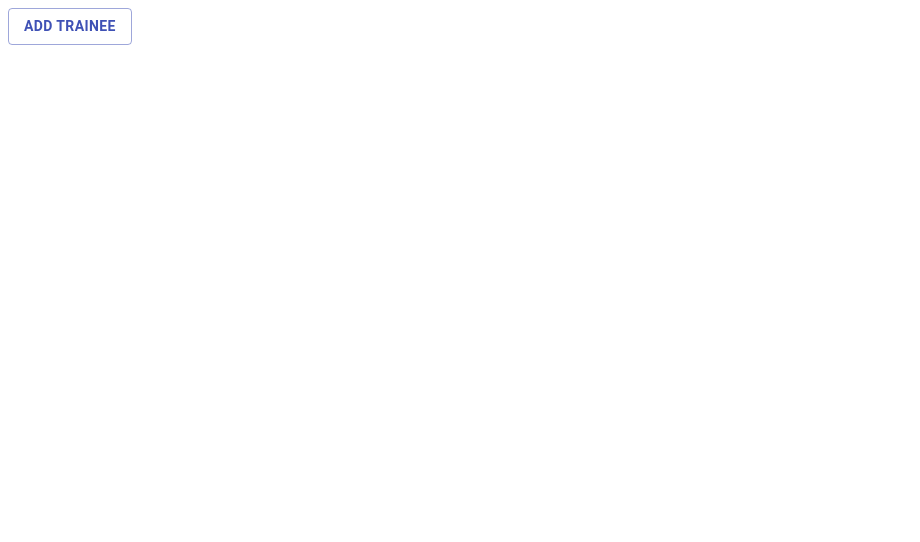
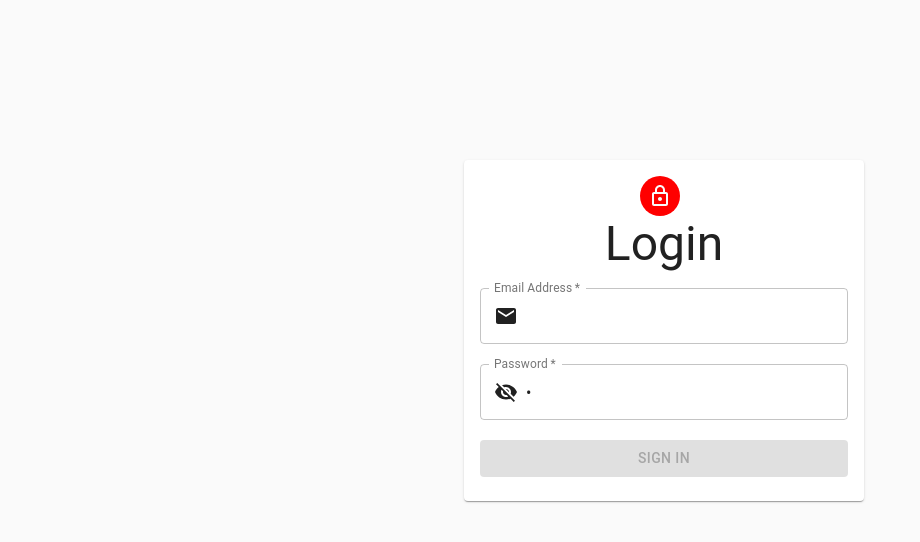
Before and after one commit to prnvpndy/Javascript-client, a React (Create React App) app in the folder training/: page / in a window 1280 px wide. Shown: the top 542 px of the page, without its empty margins (0-920 px from the left). Built offline with nearby package versions, Linux system fonts and the light colour scheme.

Commit message:
React - NavBar and Login UI

```diff
--- a/training/src/App.jsx
+++ b/training/src/App.jsx
@@ -1,9 +1,9 @@
 import React from 'react';
-import { Trainee } from './pages';
+import { Login } from './pages';
 
 function App() {
   return (
-    <Trainee />
+    <Login />
   );
 }
 
--- /dev/null
+++ b/training/src/pages/Login/Login.jsx
@@ -0,0 +1,151 @@
+import React from 'react';
+import * as yup from 'yup';
+import PropTypes from 'prop-types';
+import {
+  TextField, CssBaseline, Card, Typography, Avatar,
+  CardContent, withStyles, InputAdornment, Button,
+} from '@material-ui/core';
+import { Email, VisibilityOff, LockOutlined } from '@material-ui/icons';
+
+const Design = (theme) => ({
+  icon: {
+    background: 'red',
+    marginLeft: theme.spacing(22),
+    marginTop: theme.spacing(2),
+  },
+  main: {
+    width: 400,
+    marginTop: theme.spacing(20),
+    marginLeft: theme.spacing(58),
+  },
+});
+class Login extends React.Component {
+    schema = yup.object().shape({
+      email: yup.string()
+        .trim().email().required('Email Address is a required field'),
+      password: yup.string()
+        .required('Password is required')
+        .matches(/^(?=.*[a-z])(?=.*[A-Z])(?=.*[0-9])(?=.{8,})/, 'Must contain 8 characters, at least one uppercase letter, one lowercase letter and one number'),
+    });
+
+    constructor(props) {
+      super(props);
+      this.state = {
+        Email: '',
+        Password: '',
+        touched: {
+          email: false,
+          password: false,
+        },
+      };
+    }
+
+    handleChange = (key) => ({ target: { value } }) => {
+      this.setState({ [key]: value });
+    };
+
+    hasErrors = () => {
+      try {
+        this.schema.validateSync(this.state);
+      } catch (err) {
+        return true;
+      }
+      return false;
+    }
+
+    // eslint-disable-next-line consistent-return
+    getError = (field) => {
+      const { touched } = this.state;
+      if (touched[field] && this.hasErrors()) {
+        try {
+          this.schema.validateSyncAt(field, this.state);
+          return '';
+        } catch (err) {
+          return err.message;
+        }
+      }
+    };
+
+    isTouched = (field) => {
+      const { touched } = this.state;
+      this.setState({
+        touched: {
+          ...touched,
+          [field]: true,
+        },
+      });
+    }
+
+    render() {
+      const { classes } = this.props;
+      return (
+        <>
+          <div className={classes.main}>
+            <CssBaseline />
+            <Card open aria-labelledby="form-dialog-title">
+              <Avatar className={classes.icon}>
+                <LockOutlined />
+              </Avatar>
+              <Typography variant="h3" align="center">Login</Typography>
+              <CardContent>
+                <form>
+                  <div>
+                    <TextField
+                      required
+                      fullWidth
+                      id="outlined-required"
+                      label="Email Address"
+                      defaultValue=" "
+                      variant="outlined"
+                      helperText={this.getError('email')}
+                      error={!!this.getError('email')}
+                      onChange={this.handleChange('email')}
+                      onBlur={() => this.isTouched('email')}
+                      InputProps={{
+                        startAdornment: (
+                          <InputAdornment position="start">
+                            <Email />
+                          </InputAdornment>
+                        ),
+                      }}
+                    />
+                  </div>
+                  <br />
+                  <div>
+                    <TextField
+                      required
+                      type="password"
+                      fullWidth
+                      id="outlined-required"
+                      label="Password"
+                      defaultValue=" "
+                      variant="outlined"
+                      helperText={this.getError('password')}
+                      error={!!this.getError('password')}
+                      onChange={this.handleChange('password')}
+                      onBlur={() => this.isTouched('password')}
+                      InputProps={{
+                        startAdornment: (
+                          <InputAdornment position="start">
+                            <VisibilityOff />
+                          </InputAdornment>
+                        ),
+                      }}
+                    />
+                  </div>
+                &nbsp;
+                  <div>
+                    <Button variant="contained" color="primary" disabled={this.hasErrors()} fullWidth>SIGN IN</Button>
+                  </div>
+                </form>
+              </CardContent>
+            </Card>
+          </div>
+        </>
+      );
+    }
+}
+Login.propTypes = {
+  classes: PropTypes.objectOf(PropTypes.string).isRequired,
+};
+export default withStyles(Design)(Login);
--- /dev/null
+++ b/training/src/pages/Login/index.js
@@ -0,0 +1 @@
+export { default as Login } from './Login';
--- a/training/src/pages/Trainee/Trainee.jsx
+++ b/training/src/pages/Trainee/Trainee.jsx
@@ -1,6 +1,7 @@
 import React from 'react';
 import { Button } from '@material-ui/core';
 import { AddDialog } from './components';
+import { NavBar } from '../components';
 
 class Trainee extends React.Component {
   constructor(props) {
@@ -24,6 +25,7 @@ class Trainee extends React.Component {
             this.setState({
               open: false,
             }, () => {
+              // eslint-disable-next-line no-console
               console.log(data);
             });
           }
@@ -32,6 +34,8 @@ class Trainee extends React.Component {
             const { open } = this.state;
             return (
               <>
+                <NavBar />
+                <br />
                 <Button
                   variant="outlined"
                   color="primary"
--- a/training/src/pages/Trainee/components/AddDialog/AddDialog.jsx
+++ b/training/src/pages/Trainee/components/AddDialog/AddDialog.jsx
@@ -20,7 +20,8 @@ const passwordStyle = () => ({
 
 const constant = {
   Name: Person,
-  Email,
+  // eslint-disable-next-line object-shorthand
+  Email: Email,
   Password: VisibilityOff,
   'Confirm Password': VisibilityOff,
 };
--- /dev/null
+++ b/training/src/pages/components/Navbar/Navbar.jsx
@@ -0,0 +1,39 @@
+import React from 'react';
+import PropTypes from 'prop-types';
+import {
+  AppBar, Toolbar, Typography, CssBaseline, Button, withStyles,
+} from '@material-ui/core';
+
+const style = () => ({
+  title: {
+    flexGrow: 1,
+  },
+  logout: {
+    flexGrow: 0.05,
+  },
+});
+
+function NavBar(props) {
+  const { classes } = props;
+  return (
+    <>
+      <CssBaseline />
+      <AppBar position="static">
+        <Toolbar>
+          <Typography variant="h6" className={classes.title}>
+            Trainee Portal
+          </Typography>
+          <Button color="inherit">TRAINEE</Button>
+          <Button color="inherit">TEXTFIELD DEMO</Button>
+          <Button color="inherit">INPUT DEMO</Button>
+          <Button color="inherit">CHILDREN DEMO</Button>
+          <Button color="inherit" className={classes.logout}>LOGOUT</Button>
+        </Toolbar>
+      </AppBar>
+    </>
+  );
+}
+NavBar.propTypes = {
+  classes: PropTypes.objectOf(PropTypes.string).isRequired,
+};
+export default withStyles(style)(NavBar);
--- /dev/null
+++ b/training/src/pages/components/Navbar/index.js
@@ -0,0 +1 @@
+export { default as NavBar } from './Navbar';
--- /dev/null
+++ b/training/src/pages/components/index.js
@@ -0,0 +1 @@
+export { default as NavBar } from './Navbar/Navbar';
--- a/training/src/pages/index.js
+++ b/training/src/pages/index.js
@@ -2,3 +2,4 @@ export { TextFieldDemo } from './TextFieldDemo';
 export { InputDemo } from './InputDemo';
 export { ChildrenDemo } from './ChildrenDemo';
 export { Trainee } from './Trainee';
+export { Login } from './Login';
```
Also changed, not shown: 1 other file (tests, documents, lock files or other folders).
